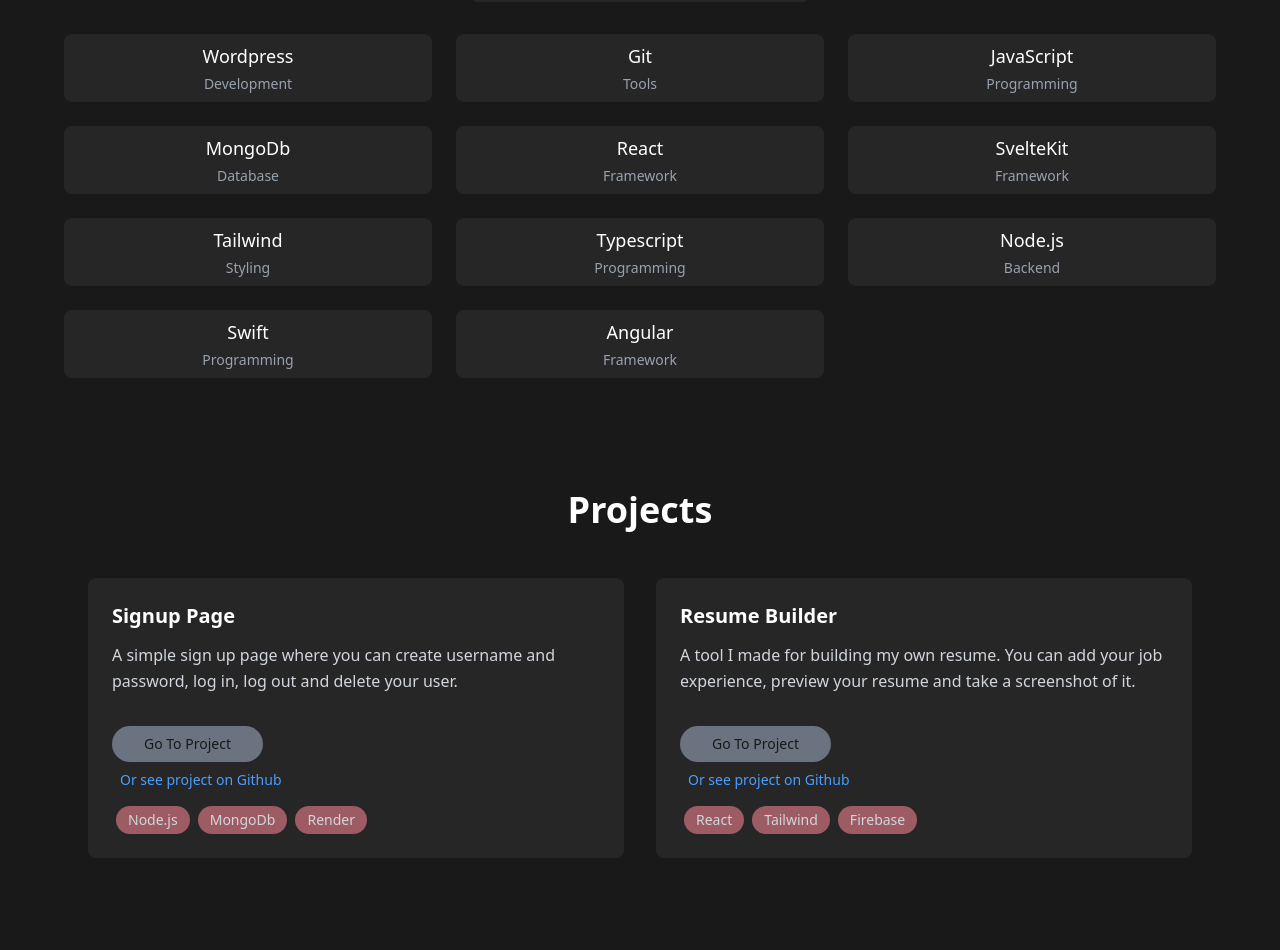
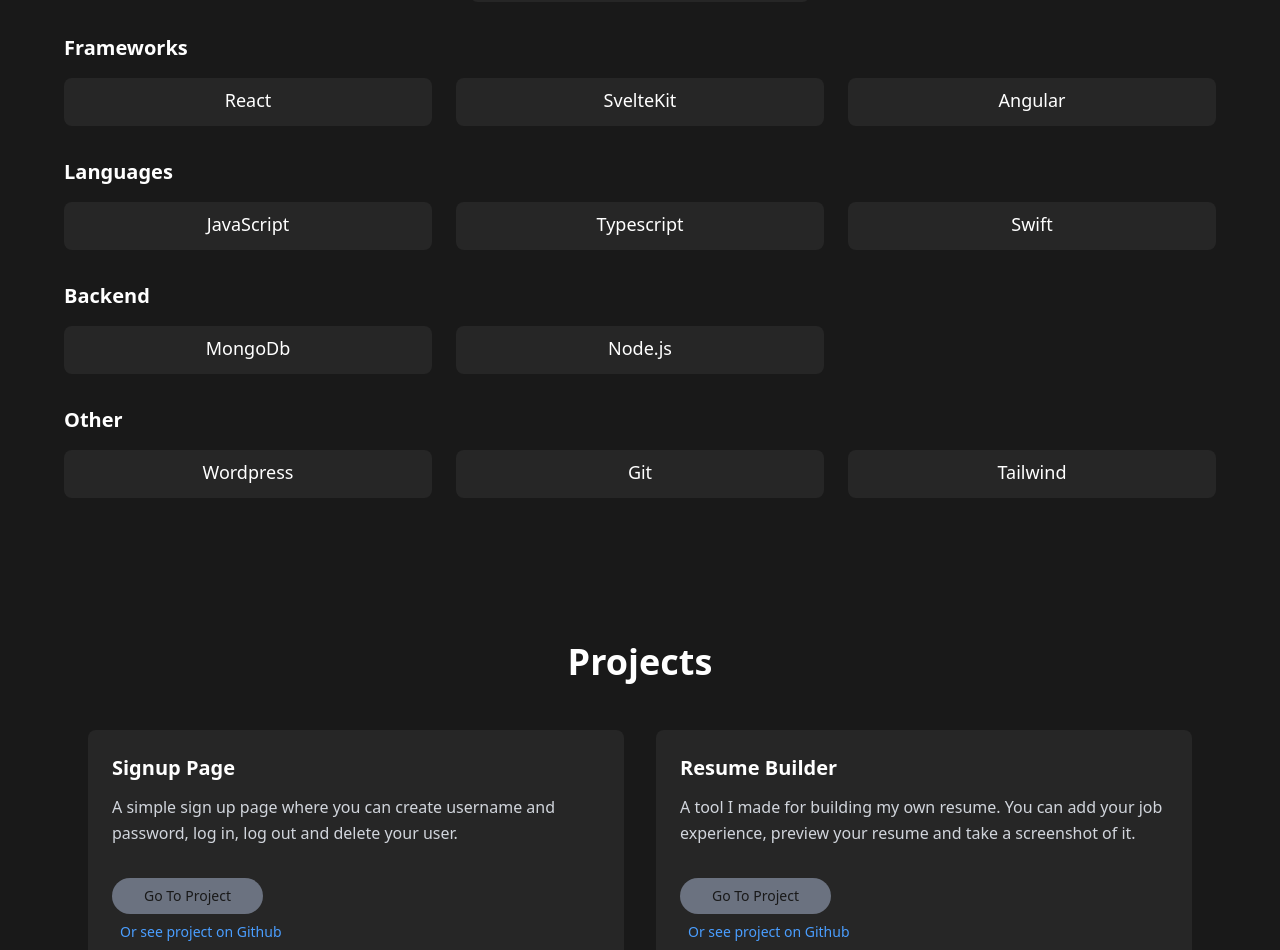
Before and after one commit to leilabb/web-portfolio, a React (Vite) app: page / in a window 1280 px wide. Shown: the part 1022-1972 px from the top of the page. Built offline with nearby package versions, Linux system fonts and the light colour scheme.

Commit message:
Refactor + add skill categories

```diff
--- /dev/null
+++ b/src/Components/ProjectCard.jsx
@@ -0,0 +1,42 @@
+export default function ProjectCard({
+  title,
+  description,
+  tags,
+  link,
+  githubLink,
+}) {
+  return (
+    <div className="h-full relative cursor-pointer bg-[#262626] rounded-lg p-6 hover:bg-gray-800 transition-colors duration-200 flex flex-col">
+      <h3 className="text-white font-semibold text-xl mb-3">{title}</h3>
+      <p className="text-gray-300 mb-4 leading-relaxed flex-grow">
+        {description}
+      </p>
+      <a href={link} className="text-link" target="_blank">
+        <button
+          className="flex bg-secondAccent hover:bg-card hover:text-white w-fit items-center cursor-pointer
+                   text-background mt-4 px-8 py-2 rounded-full bordertransition-all duration-300 text-sm"
+        >
+          <span> Go To Project</span>
+        </button>
+      </a>
+      <a
+        className="md:text-sm block text-link hover:underline m-2 pb-2"
+        href={githubLink}
+        target="_blank"
+      >
+        Or see project on Github
+      </a>
+
+      <div className="mt-auto flex">
+        {tags.map((tag, index) => (
+          <span
+            key={index}
+            className="inline-block bg-accent text-gray-300 mx-1 px-3 py-1 rounded-full text-sm"
+          >
+            {tag}
+          </span>
+        ))}
+      </div>
+    </div>
+  );
+}
--- /dev/null
+++ b/src/Components/ProjectData.jsx
@@ -0,0 +1,27 @@
+const ProjectData = [
+  {
+    title: "Signup Page",
+    description:
+      "A simple sign up page where you can create username and password, log in, log out and delete your user.",
+    tags: ["Node.js", "MongoDb", "Render"],
+    link: "https://signup-hmtk.onrender.com/login",
+    githubLink: "https://github.com/leilabb/signup",
+  },
+  {
+    title: "Resume Builder",
+    description:
+      "A tool I made for building my own resume. You can add your job experience, preview your resume and take a screenshot of it.",
+    tags: ["React", "Tailwind", "Firebase"],
+    link: "https://cv-app-9f8d7.web.app/cvBuilder",
+    githubLink: "https://github.com/leilabb/cv-builder",
+  },
+  {
+    title: "Taco AI",
+    description:
+      "An open source ChatGpt frontend that I contributed to in my previous job. Worked on chat UI, integrated new language models into the app, and implemented captcha for form security.",
+    tags: ["SvelteKit", "TypeScript", "Postgres"],
+    link: "https://www.tacoai.app/",
+    githubLink: "https://github.com/prototypsthlm/taco",
+  },
+];
+export default ProjectData;
--- /dev/null
+++ b/src/Components/SkillCard.jsx
@@ -0,0 +1,10 @@
+export default function SkillCard({ name, meta }) {
+  return (
+    <div className="bg-card rounded-lg p-2 hover:bg-gray-600 transition-colors duration-200">
+      <h3 className="text-white text-center font-medium text-lg">{name}</h3>
+      <p className="text-gray-400 text-sm text-center mt-1 capitalize">
+        {meta}
+      </p>
+    </div>
+  );
+}
--- /dev/null
+++ b/src/Components/SkillsData.jsx
@@ -0,0 +1,32 @@
+const SkillsData = {
+  tech: [
+    { name: "Wordpress", category: "other" },
+    { name: "Git", category: "other" },
+    { name: "JavaScript", category: "language" },
+    { name: "MongoDb", category: "backend" },
+    { name: "React", category: "framework" },
+    { name: "SvelteKit", category: "framework" },
+    { name: "Tailwind", category: "other" },
+    { name: "Typescript", category: "language" },
+    { name: "Node.js", category: "backend" },
+    { name: "Swift", category: "language" },
+    { name: "Angular", category: "framework" },
+  ],
+
+  softSkills: [
+    { name: "Communicative" },
+    { name: "Calm" },
+    { name: "Structured" },
+    { name: "Easygoing" },
+    { name: "Good teammate" },
+  ],
+  languages: [
+    { name: "Swedish", level: "native" },
+    { name: "English", level: "advanced" },
+    { name: "French", level: "advanced" },
+    { name: "Spanish", level: "advanced" },
+    { name: "Italian", level: "intermediate" },
+  ],
+};
+
+export default SkillsData;
--- /dev/null
+++ b/src/Components/TabButton.jsx
@@ -0,0 +1,12 @@
+export default function TabButton({ tabKey, label, isActive, onClick }) {
+  return (
+    <button
+      onClick={onClick}
+      className={`px-6 py-2 w-fit cursor-pointer rounded-md font-medium transition-colors duration-200 ${
+        isActive ? "bg-accent text-white" : "text-gray-400 hover:text-gray-300"
+      }`}
+    >
+      {label}
+    </button>
+  );
+}
--- a/src/Pages/Home.jsx
+++ b/src/Pages/Home.jsx
@@ -14,7 +14,7 @@
                 </h2>
                 <p className="text-gray-300 text-xl mb-6 leading-relaxed text-left">
                   I'm from Sweden. I like building impactful functionality and
-                  improving user experiences. In my professional life I have
+                  improving user experiences. In my professional life, I have
                   mostly worked with websites, both on the business side and on
                   the programming side.
                 </p>
--- a/src/Pages/Projects.jsx
+++ b/src/Pages/Projects.jsx
@@ -1,59 +1,7 @@
-//ProjectCard Component
-const ProjectCard = ({ title, description, tags, link, githubLink }) => (
-  <div className="h-full relative cursor-pointer bg-[#262626] rounded-lg p-6 hover:bg-gray-800 transition-colors duration-200 flex flex-col">
-    <h3 className="text-white font-semibold text-xl mb-3">{title}</h3>
-    <p className="text-gray-300 mb-4 leading-relaxed flex-grow">
-      {description}
-    </p>
-    <a href={link} className="text-link" target="_blank">
-      <button
-        className="flex bg-secondAccent hover:bg-card hover:text-white w-fit items-center cursor-pointer
-                   text-background mt-4 px-8 py-2 rounded-full bordertransition-all duration-300 text-sm"
-      >
-        <span> Go To Project</span>
-      </button>
-    </a>
-    <a
-      className="md:text-sm block text-link hover:underline m-2 pb-2"
-      href={githubLink}
-      target="_blank"
-    >
-      Or see project on Github
-    </a>
-
-    <div className="mt-auto flex">
-      {tags.map((tag, index) => (
-        <span
-          key={index}
-          className="inline-block bg-accent text-gray-300 mx-1 px-3 py-1 rounded-full text-sm"
-        >
-          {tag}
-        </span>
-      ))}
-    </div>
-  </div>
-);
+import ProjectCard from "../Components/ProjectCard";
+import ProjectData from "../Components/ProjectData";
 
 const Projects = () => {
-  const projectData = [
-    {
-      title: "Signup Page",
-      description:
-        "A simple sign up page where you can create username and password, log in, log out and delete your user.",
-      tags: ["Node.js", "MongoDb", "Render"],
-      link: "https://signup-hmtk.onrender.com/login",
-      githubLink: "https://github.com/leilabb/signup",
-    },
-    {
-      title: "Resume Builder",
-      description:
-        "A tool I made for building my own resume. You can add your job experience, preview your resume and take a screenshot of it.",
-      tags: ["React", "Tailwind", "Firebase"],
-      link: "https://cv-app-9f8d7.web.app/cvBuilder",
-      githubLink: "https://github.com/leilabb/cv-builder",
-    },
-  ];
-
   return (
     <section id="projects" className="py-16">
       <div className="max-w-6xl mx-auto px-6">
@@ -61,7 +9,7 @@
           Projects
         </h2>
         <div className="grid grid-cols-1 lg:grid-cols-2 gap-8">
-          {projectData.map((project, index) => (
+          {ProjectData.map((project, index) => (
             <ProjectCard
               key={index}
               title={project.title}
--- a/src/Pages/Skills.jsx
+++ b/src/Pages/Skills.jsx
@@ -1,58 +1,19 @@
 import { useState } from "react";
-// Skills Components
-const SkillCard = ({ name, category }) => (
-  <div className="bg-card rounded-lg p-2 hover:bg-gray-600 transition-colors duration-200">
-    <h3 className="text-white text-center font-medium text-lg">{name}</h3>
-    <p className="text-gray-400 text-sm text-center mt-1 capitalize">
-      {category}
-    </p>
-  </div>
-);
+import SkillsData from "../Components/SkillsData";
+import SkillCard from "../Components/SkillCard";
+import TabButton from "../Components/TabButton";
 
 const SkillsSection = () => {
   const [activeTab, setActiveTab] = useState("tech");
 
-  const skillsData = {
-    tech: [
-      { name: "Wordpress", category: "development" },
-      { name: "Git", category: "tools" },
-      { name: "JavaScript", category: "programming" },
-      { name: "MongoDb", category: "database" },
-      { name: "React", category: "framework" },
-      { name: "SvelteKit", category: "framework" },
-      { name: "Tailwind", category: "styling" },
-      { name: "Typescript", category: "programming" },
-      { name: "Node.js", category: "backend" },
-      { name: "Swift", category: "programming" },
-      { name: "Angular", category: "framework" },
-    ],
-
-    softSkills: [
-      { name: "Communicative" },
-      { name: "Calm" },
-      { name: "Structured" },
-      { name: "Easygoing" },
-      { name: "Good teammate" },
-    ],
-    languages: [
-      { name: "Swedish", category: "native" },
-      { name: "English", category: "advanced" },
-      { name: "French", category: "advanced" },
-      { name: "Spanish", category: "advanced" },
-      { name: "Italian", category: "intermediate" },
-    ],
-  };
-
-  const TabButton = ({ tabKey, label, isActive, onClick }) => (
-    <button
-      onClick={onClick}
-      className={`px-6 py-2 w-fit cursor-pointer rounded-md font-medium transition-colors duration-200 ${
-        isActive ? "bg-accent text-white" : "text-gray-400 hover:text-gray-300"
-      }`}
-    >
-      {label}
-    </button>
-  );
+  const categorized = SkillsData.tech.reduce((acc, tech) => {
+    if (acc[tech.category]) {
+      acc[tech.category].push(tech.name); //push to the array
+    } else {
+      acc[tech.category] = [tech.name]; //create the array if it doesnt exist
+    }
+    return acc;
+  }, {});
 
   return (
     <section id="skills" className="md:py-12 py-6">
@@ -82,15 +43,51 @@
             />
           </div>
         </div>
-        <div className="grid grid-cols-1 md:grid-cols-2 lg:grid-cols-3 gap-6">
-          {skillsData[activeTab].map((skill, index) => (
+
+        {activeTab === "tech" && (
+          <>
+            <h3 className="text-xl font-semibold capitalize mb-4">
+              Frameworks
+            </h3>
+            <div className="grid grid-cols-1 md:grid-cols-2 lg:grid-cols-3 gap-6 mb-8">
+              {categorized.framework.map((tech) => (
+                <SkillCard key={tech} name={tech} />
+              ))}
+            </div>
+
+            <h3 className="text-xl font-semibold capitalize mb-4">Languages</h3>
+            <div className="grid grid-cols-1 md:grid-cols-2 lg:grid-cols-3 gap-6 mb-8">
+              {categorized.language.map((tech) => {
+                return <SkillCard key={tech} name={tech} />;
+              })}{" "}
+            </div>
+            <h3 className="text-xl font-semibold capitalize mb-4">Backend</h3>
+            <div className="grid grid-cols-1 md:grid-cols-2 lg:grid-cols-3 gap-6 mb-8">
+              {categorized.backend.map((tech) => {
+                return <SkillCard key={tech} name={tech} />;
+              })}
+            </div>
+            <h3 className="text-xl font-semibold capitalize mb-4">Other</h3>
+            <div className="grid grid-cols-1 md:grid-cols-2 lg:grid-cols-3 gap-6 mb-8">
+              {categorized.other.map((tech) => {
+                return <SkillCard key={tech} name={tech} />;
+              })}
+            </div>
+          </>
+        )}
+        {activeTab === "softSkills" &&
+          SkillsData["softSkills"].map((softSkill) => (
+            <SkillCard key={softSkill.name} name={softSkill.name} />
+          ))}
+
+        {activeTab === "languages" &&
+          SkillsData["languages"].map((language) => (
             <SkillCard
-              key={index}
-              name={skill.name}
-              category={skill.category}
+              key={language.name}
+              name={language.name}
+              meta={language.level}
             />
           ))}
-        </div>
       </div>
     </section>
   );
```
